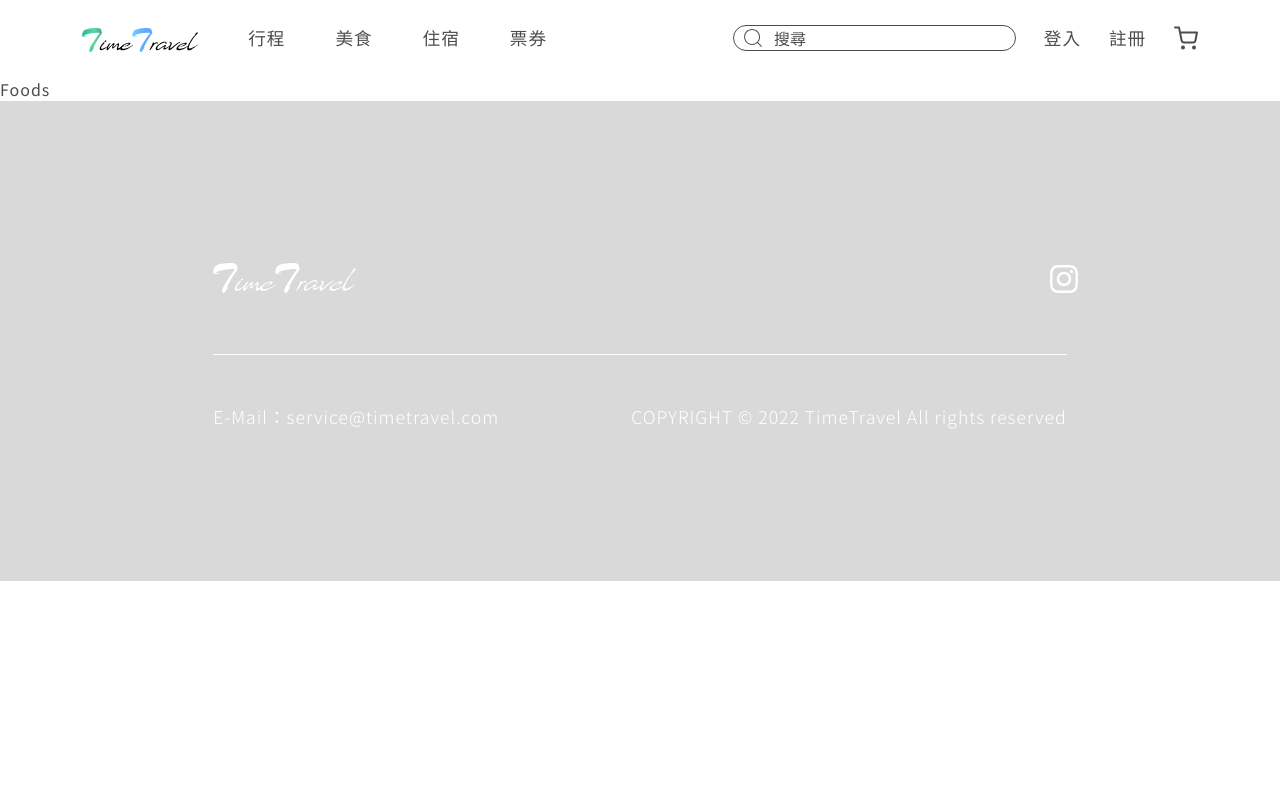
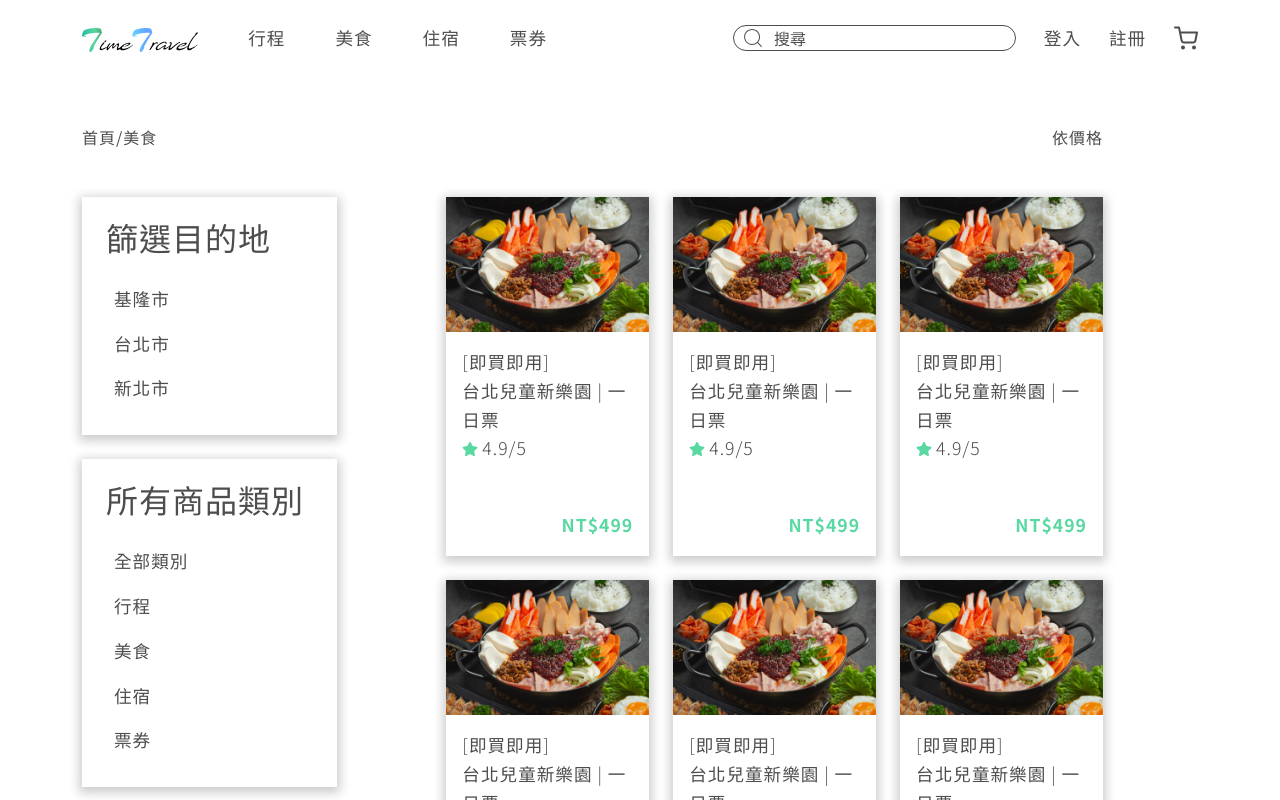
Before and after one commit to Liufat/timetravel-rebuild, a React (Create React App) app: page /product/foods in a window 1280 px wide. Shown: the top 800 px of the page. Built offline with nearby package versions, Linux system fonts and the light colour scheme; some icons are missing.

Commit message:
[新增]頁面樣式

```diff
--- a/src/pages/member/MemberLayout.js
+++ b/src/pages/member/MemberLayout.js
@@ -8,12 +8,16 @@ function MemberLayout() {
   return (
     <>
       <Header className={"text-color-black"} />
-      <div className="d-flex justify-content-center pb-5 p-md-5 gap-5">
-        <div className="d-none d-md-block col-10 col-md-4 col-lg-3 col-xl-2">
-          <MemberSideBar />
-        </div>
-        <div className="col-6">
-          <Outlet />
+      <div className="container">
+        <div className="row">
+          <main className="d-flex justify-content-around pb-5 p-md-5">
+            <div className="d-none d-md-block col-10 col-md-4 col-lg-3 col-xl-3">
+              <MemberSideBar />
+            </div>
+            <div className="col-8">
+              <Outlet />
+            </div>
+          </main>
         </div>
       </div>
       <Footer />
--- a/src/pages/products/Foods/Foods.js
+++ b/src/pages/products/Foods/Foods.js
@@ -1,7 +1,61 @@
 import React from "react";
+import ProductCard from "../../../ui/ProductCard";
+import productImage from "./../../../image/img/hotpot_home.jpeg";
 
 function Foods() {
-  return <div>Foods</div>;
+  return (
+    <div className="d-flex flex-wrap">
+      <div className="col-xl-4 col-md-6 ps-4 pb-4">
+        <ProductCard
+          img={productImage}
+          title="台北兒童新樂園 | 一日票"
+          star="4.9/5"
+          price="499"
+        />
+      </div>
+      <div className="col-xl-4 col-md-6 ps-4 pb-4">
+        <ProductCard
+          img={productImage}
+          title="台北兒童新樂園 | 一日票"
+          star="4.9/5"
+          price="499"
+        />
+      </div>
+      <div className="col-xl-4 col-md-6 ps-4 pb-4">
+        <ProductCard
+          img={productImage}
+          title="台北兒童新樂園 | 一日票"
+          star="4.9/5"
+          price="499"
+        />
+      </div>
+      <div className="col-xl-4 col-md-6 ps-4 pb-4">
+        <ProductCard
+          img={productImage}
+          title="台北兒童新樂園 | 一日票"
+          star="4.9/5"
+          price="499"
+        />
+      </div>
+      <div className="col-xl-4 col-md-6 ps-4 pb-4">
+        <ProductCard
+          img={productImage}
+          title="台北兒童新樂園 | 一日票"
+          star="4.9/5"
+          price="499"
+        />
+      </div>
+      <div className="col-xl-4 col-md-6 ps-4 pb-4">
+        <ProductCard
+          img={productImage}
+          title="台北兒童新樂園 | 一日票"
+          star="4.9/5"
+          price="499"
+        />
+      </div>
+
+    </div>
+  );
 }
 
 export default Foods;
--- a/src/pages/products/ProductLayout.js
+++ b/src/pages/products/ProductLayout.js
@@ -2,12 +2,33 @@ import React from "react";
 import Header from "../../ui/Header";
 import { Outlet } from "react-router-dom";
 import Footer from "../../ui/Footer";
+import ProductSidebar from "./ProductSidebar";
+import Breadcrumb from "../../ui/Breadcrumb";
+import Arrangement from "../../ui/Arrangement";
 
 function ProductLayout() {
   return (
     <>
       <Header className={"text-color-black"} />
-      <Outlet />
+      <div className="container pb-5">
+        <div className="row">
+          <main className="col-11">
+            <div className="d-flex py-5 justify-content-between">
+              <Breadcrumb />
+              <Arrangement />
+            </div>
+            <div className="d-flex justify-content-between gap-5">
+              <div className="d-none d-md-block col-md-3">
+                <ProductSidebar />
+              </div>
+              <div className="col-12 col-md-8">
+                <Outlet />
+              </div>
+            </div>
+          </main>
+        </div>
+      </div>
+
       <Footer />
     </>
   );
--- /dev/null
+++ b/src/pages/products/ProductSidebar.js
@@ -0,0 +1,38 @@
+import React from "react";
+
+function ProductSidebar() {
+  return (
+    <div className="d-flex flex-column gap-4">
+      <div className="d-flex flex-column gap-3 box-shadow px-4 py-3">
+        <h1>篩選目的地</h1>
+        <div className="ps-2">
+          <p>基隆市</p>
+          <p>台北市</p>
+          <p>新北市</p>
+        </div>
+      </div>
+      <div className="d-flex flex-column gap-3 box-shadow px-4 py-3">
+        <h1>所有商品類別</h1>
+        <div className="ps-2">
+          <p>全部類別</p>
+          <p>行程</p>
+          <p>美食</p>
+          <p>住宿</p>
+          <p>票券</p>
+        </div>
+      </div>
+      <div className="d-flex flex-column gap-3 box-shadow px-4 py-3">
+        <h1>收藏</h1>
+        <div className="ps-2">
+          <p>0~50</p>
+          <p>51~100</p>
+          <p>101~150</p>
+          <p>151~200</p>
+          <p>201~250</p>
+        </div>
+      </div>
+    </div>
+  );
+}
+
+export default ProductSidebar;
--- /dev/null
+++ b/src/ui/Arrangement.js
@@ -0,0 +1,7 @@
+import React from "react";
+
+function Arrangement() {
+  return <div>依價格</div>;
+}
+
+export default Arrangement;
--- /dev/null
+++ b/src/ui/Breadcrumb.js
@@ -0,0 +1,7 @@
+import React from "react";
+
+function Breadcrumb() {
+  return <div>首頁/美食</div>;
+}
+
+export default Breadcrumb;
```
